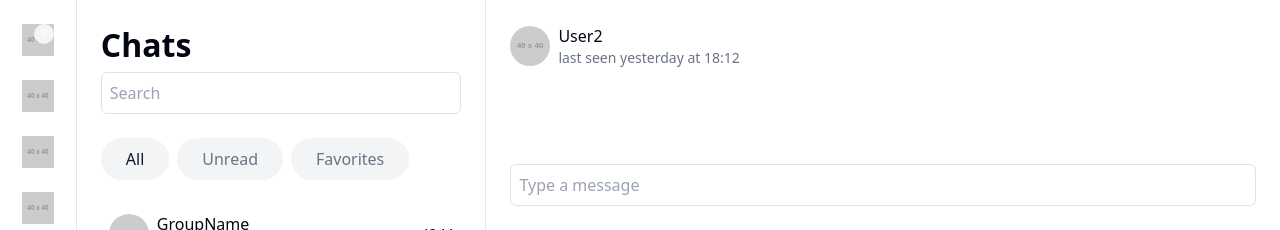
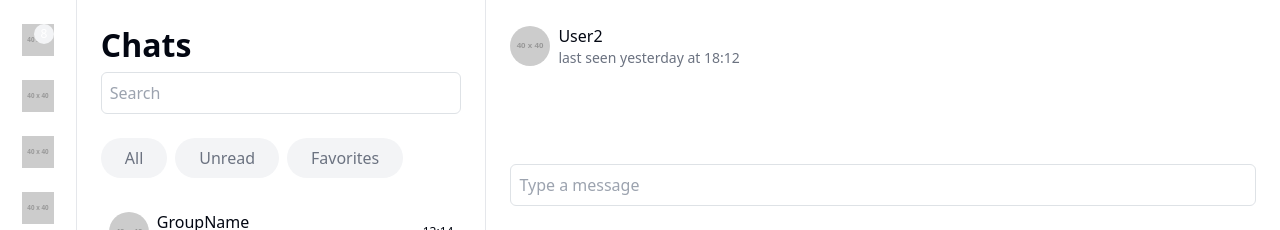
Before and after one commit to OshithRoshantha/Vibez-client, a React (Vite) app: page /Dashboard in a window 1280 px wide. Shown: the top 230 px of the page. Built offline with nearby package versions, Linux system fonts and the light colour scheme.

Commit message:
fix: update button styles  for improved hover effect

```diff
--- a/src/Components/Chats.jsx
+++ b/src/Components/Chats.jsx
@@ -8,9 +8,9 @@ export default function Chats() {
                 <h2 className="text-lg font-semibold column-header">Chats</h2>
                 <input type="text" placeholder="Search" className="w-full p-2 border border-border rounded mb-4" />
                 <div className="flex space-x-2 mb-4">
-                    <button className="bg-accent text-accent-foreground px-4 py-2 rounded-full">All</button>
-                    <button className="bg-muted text-muted-foreground px-4 py-2 rounded-full hover:bg-muted/80">Unread</button>
-                    <button className="bg-muted text-muted-foreground px-4 py-2 rounded-full hover:bg-muted/80">Favorites</button>
+                    <button className="bg-muted text-muted-foreground px-4 py-2 rounded-full border-none hover:bg-gray-300">All</button>
+                    <button className="bg-muted text-muted-foreground px-4 py-2 rounded-full border-none hover:bg-gray-300">Unread</button>
+                    <button className="bg-muted text-muted-foreground px-4 py-2 rounded-full border-none hover:bg-gray-300">Favorites</button>
                 </div>
                 <div className="space-y-2" style={{cursor: 'pointer'}}>
                     <div className="flex items-center p-2 hover:bg-muted rounded">
```
